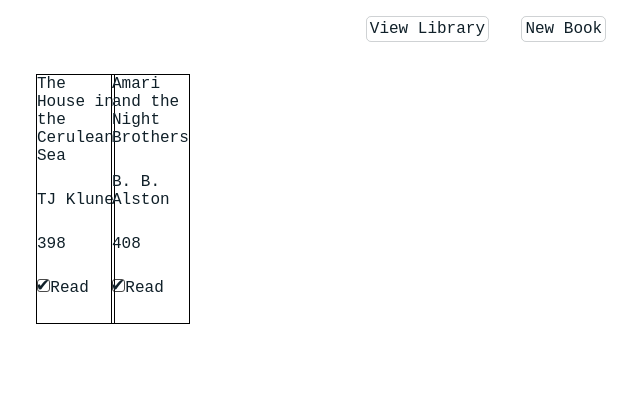
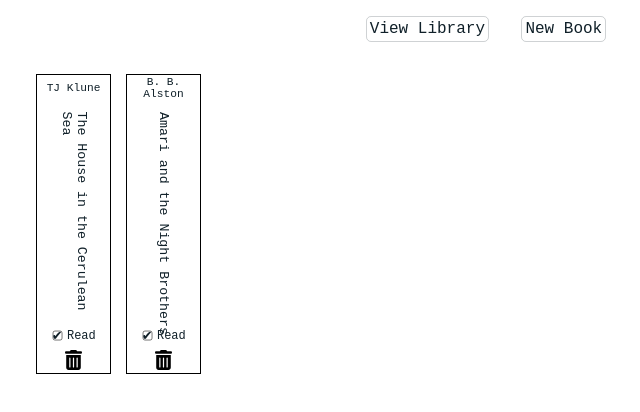
Before and after one commit to remy-drain/library-app, a plain HTML site: page index.html in a window 1280 px wide. Both pictures are taken after a click on the element "View Library". Shown: the whole page, without its empty margins (154-794 px from the left). Drawn offline with Linux system fonts and the light colour scheme; a web font is replaced by a local one.

Commit message:
Add to script and style

```diff
--- a/script.js
+++ b/script.js
@@ -62,29 +62,40 @@ function showBooks() {
     }
 
     for (let volume of myLibrary) {
-        let bookCard = document.createElement('div');
-        let bookTitle = document.createElement('p');
-        let bookAuthor = document.createElement('p');
-        let bookPages = document.createElement('p');
-        let bookRead = document.createElement('div');
-        let readInput = document.createElement('input');
-        let readLabel = document.createElement('label');
-        let bookIndex = myLibrary.indexOf(volume);
+        const bookCard = document.createElement('div');
+        const titlePlate = document.createElement('div');
+        const bookTitle = document.createElement('p');
+        const bookAuthor = document.createElement('p');
+        const bookPages = document.createElement('p');
+        const bookRead = document.createElement('div');
+        const readInput = document.createElement('input');
+        const readLabel = document.createElement('label');
+        const deleteBtn = document.createElement('img');
+        const bookIndex = myLibrary.indexOf(volume);
+
+
+        let pageCount = volume.pages + " pages";
 
         bookTitle.textContent = volume.title;
-        bookTitle.classList = "book-title"
+        titlePlate.classList = "book-title"
         bookAuthor.textContent = volume.author;
-        bookTitle.classList = "author-name"
-        bookPages.textContent = volume.pages;
+        bookAuthor.classList = "author-name"
+        bookPages.textContent = pageCount;
+        bookPages.classList = "page-count"
         readInput.type = 'checkbox';
-        readLabel.textContent = "Read"
+        readLabel.textContent = " Read";
+        bookRead.classList = "read-div";
+        deleteBtn.src = "./images/trash.svg";
+        deleteBtn.classList = "delete-btn";
 
-        bookCard.appendChild(bookTitle);
+        titlePlate.appendChild(bookTitle);
+        bookCard.appendChild(titlePlate);
         bookCard.appendChild(bookAuthor);
         bookCard.appendChild(bookPages);
         bookRead.appendChild(readInput);
         bookRead.appendChild(readLabel);
-        bookCard.appendChild(bookRead);
+        bookCard.appendChild(bookRead)
+        bookCard.appendChild(deleteBtn);
 
 
         if (volume.read) {
--- a/style.css
+++ b/style.css
@@ -175,13 +175,70 @@ input:focus-visible {
 #bookshelf {
     width: 100%;
     display: grid;
-    grid-template-columns: repeat(auto-fill, minmax(75px, 1fr));
+    grid-template-columns: repeat(auto-fill, minmax(85px, 1fr));
 }
 
 .book {
-    height: 250px;
-    aspect-ratio: 1 / 8;
+    font-family: "Poiret One", sans-serif;
+    height: 300px;
+    width: 75px;
     border: 1px solid black;
     display: grid;
+    position: relative;
+    grid-template-areas:
+        "author"
+        "."
+        "read"
+        "remove";
+    align-items: center;
+    justify-items: center;
+    grid-template-rows: 1fr 75% 1fr 1fr;
+}
+
+.book-title {
+    transform: rotate(90deg);
+    grid-area: title;
+    display: flex;
+    width: 225px;
+    position: absolute;
+}
+
+.book-title p {
+    font-size: .83em;
+}
+
+.author-name {
+    grid-area: author;
+    font-size: .7em;
+    text-align: center;
+}
+
+.page-count {
+    position: absolute;
+    display: none;
+}
+
+.read-div {
+    grid-area: read;
+    display: flex;
+    flex-direction: row;
+    align-items: center;
+    gap: .2em;
+    font-size: .75em;
+}
+
+.read-div input[type=checkbox] {
+    transform: scale(.75);
+}
+
+.delete-btn {
+    grid-area: remove;
+    height: 20px;
+    width: auto;
+    align-self: flex-end;
+    margin-bottom: .2rem;
+}
+
+.delete-btn:hover {
 
 }
```
